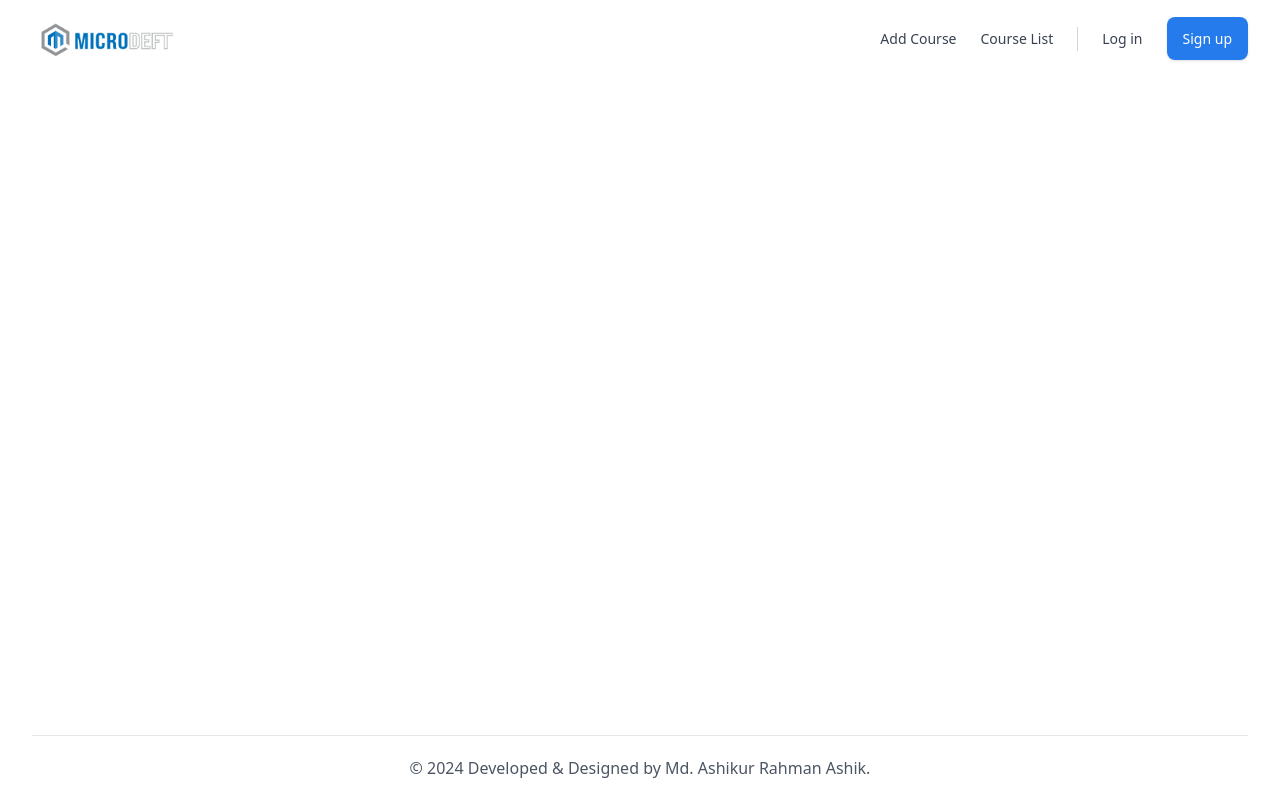
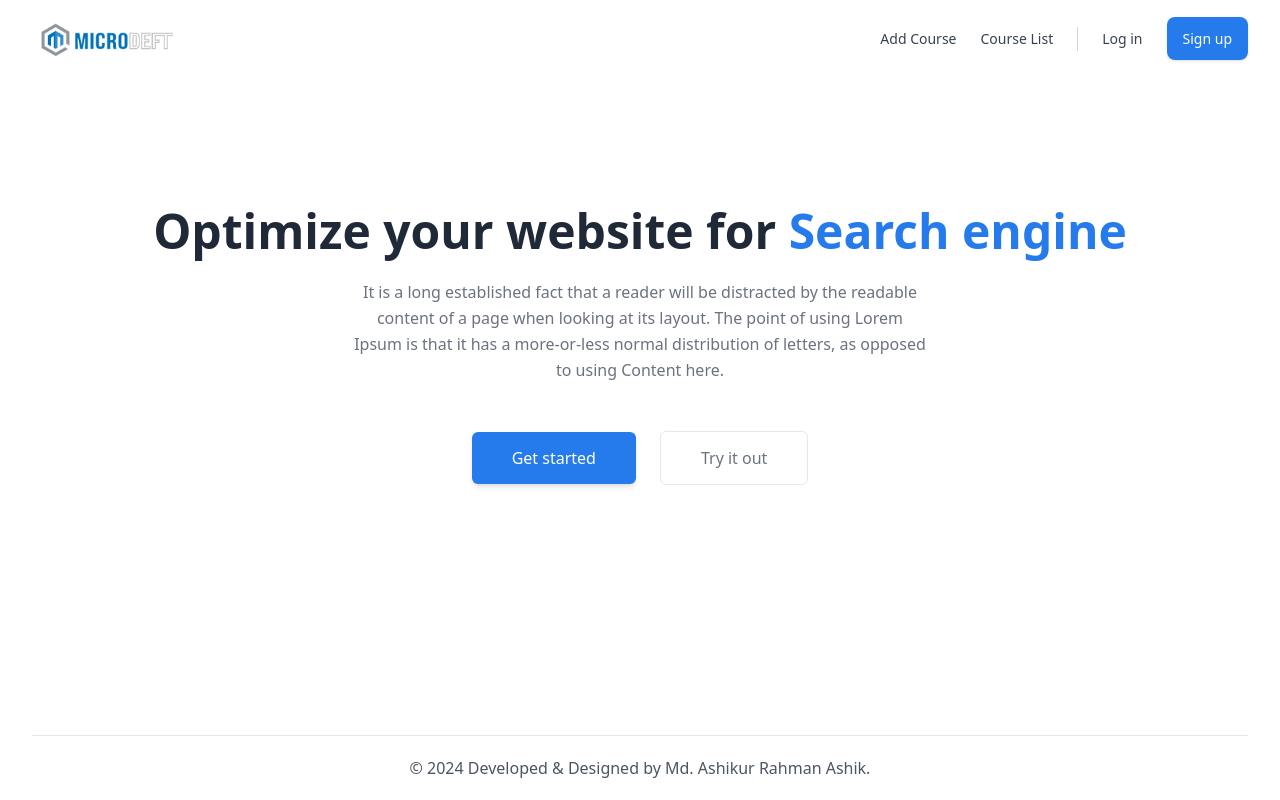
Before and after one commit to ashik-08/microdeft_react_test_ashik, a React (Vite) app: page / in a window 1280 px wide. Built offline with nearby package versions, Linux system fonts and the light colour scheme.

Commit message:
[feat](HomePage): add Hero component to enhance homepage layout

```diff
--- a/src/App.jsx
+++ b/src/App.jsx
@@ -3,15 +3,15 @@ import MainLayout from "./layout/MainLayout";
 import AddCourse from "./pages/AddCourse/AddCourse";
 import CourseList from "./pages/CourseList/CourseList";
 import ErrorPage from "./pages/ErrorPage/ErrorPage";
+import HomePage from "./pages/HomePage/HomePage";
 import Login from "./pages/Login/Login";
 import Register from "./pages/Register/Register";
-// import HomePage from "./pages/HomePage/HomePage";
 
 function App() {
   return (
     <Routes>
       <Route path="/" element={<MainLayout />}>
-        {/* <Route index element={<HomePage />} /> */}
+        <Route index element={<HomePage />} />
         <Route path="add-course" element={<AddCourse />} />
         <Route path="course-list" element={<CourseList />} />
       </Route>
--- /dev/null
+++ b/src/components/Home/Hero/Hero.jsx
@@ -0,0 +1,36 @@
+import { Link } from "react-router";
+
+const Hero = () => {
+  return (
+    <section className="mt-32 mx-auto max-w-screen-xl pb-4 px-5 sm:px-10">
+      <div className="text-center space-y-6">
+        <h1 className="text-gray-800 font-bold text-4xl md:text-5xl">
+          Optimize your website for
+          <span className="text-primary-600"> Search engine</span>
+        </h1>
+        <p className="text-gray-500 max-w-xl mx-auto leading-relaxed">
+          It is a long established fact that a reader will be distracted by the
+          readable content of a page when looking at its layout. The point of
+          using Lorem Ipsum is that it has a more-or-less normal distribution of
+          letters, as opposed to using Content here.
+        </p>
+      </div>
+      <div className="mt-12 justify-center items-center space-y-3 sm:space-x-6 sm:space-y-0 sm:flex">
+        <Link
+          to="/"
+          className="px-10 py-3.5 w-full bg-primary-600 text-white text-center rounded-md shadow-md block sm:w-auto"
+        >
+          Get started
+        </Link>
+        <Link
+          to="/"
+          className="px-10 py-3.5 w-full text-gray-500 text-center border rounded-md transition-colors duration-300 hover:text-primary-600 hover:shadow block sm:w-auto"
+        >
+          Try it out
+        </Link>
+      </div>
+    </section>
+  );
+};
+
+export default Hero;
--- a/src/pages/HomePage/HomePage.jsx
+++ b/src/pages/HomePage/HomePage.jsx
@@ -1,7 +1,9 @@
+import Hero from "../../components/Home/Hero/Hero";
+
 const HomePage = () => {
   return (
     <>
-      <h1>This is HomePage</h1>
+      <Hero />
     </>
   );
 };
```
